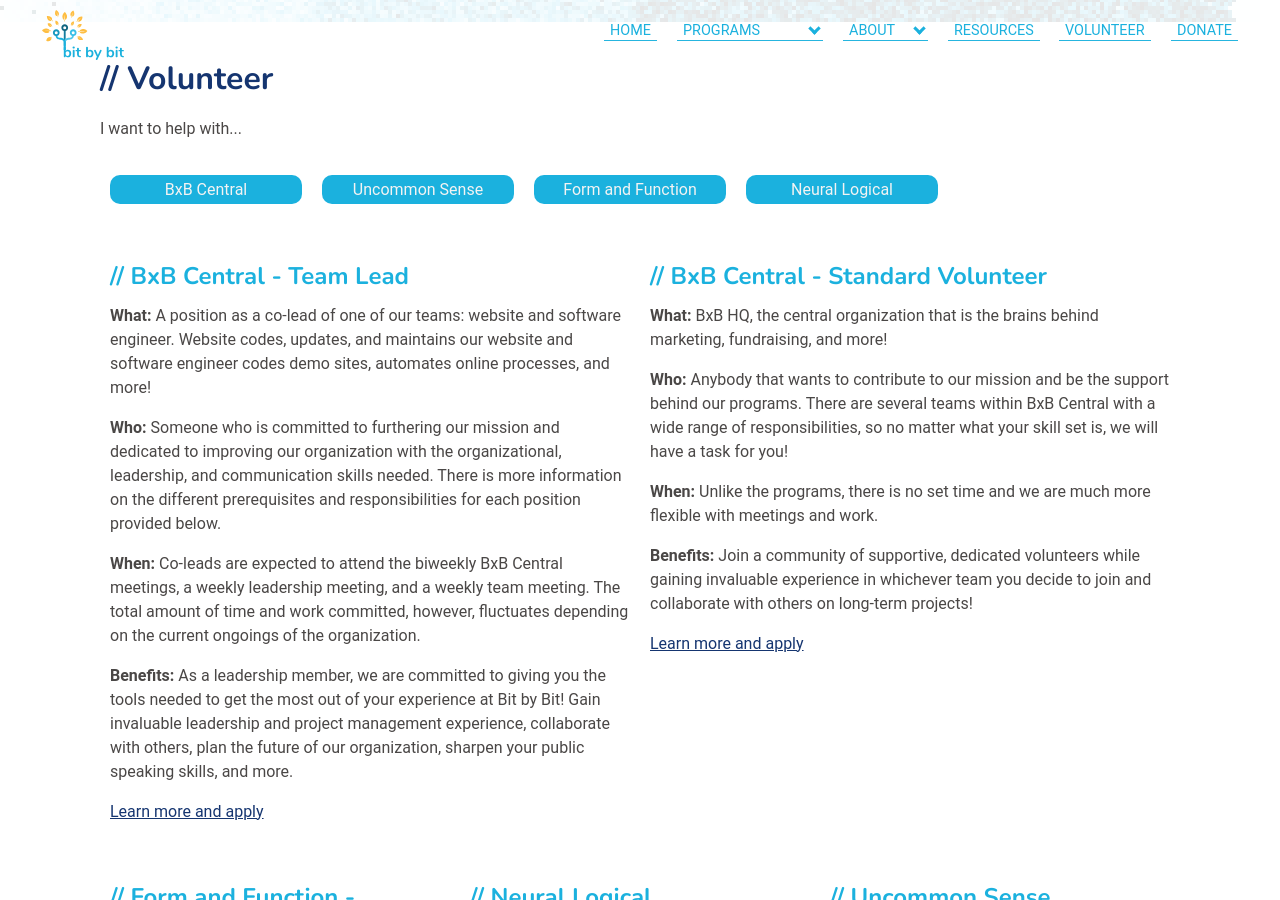
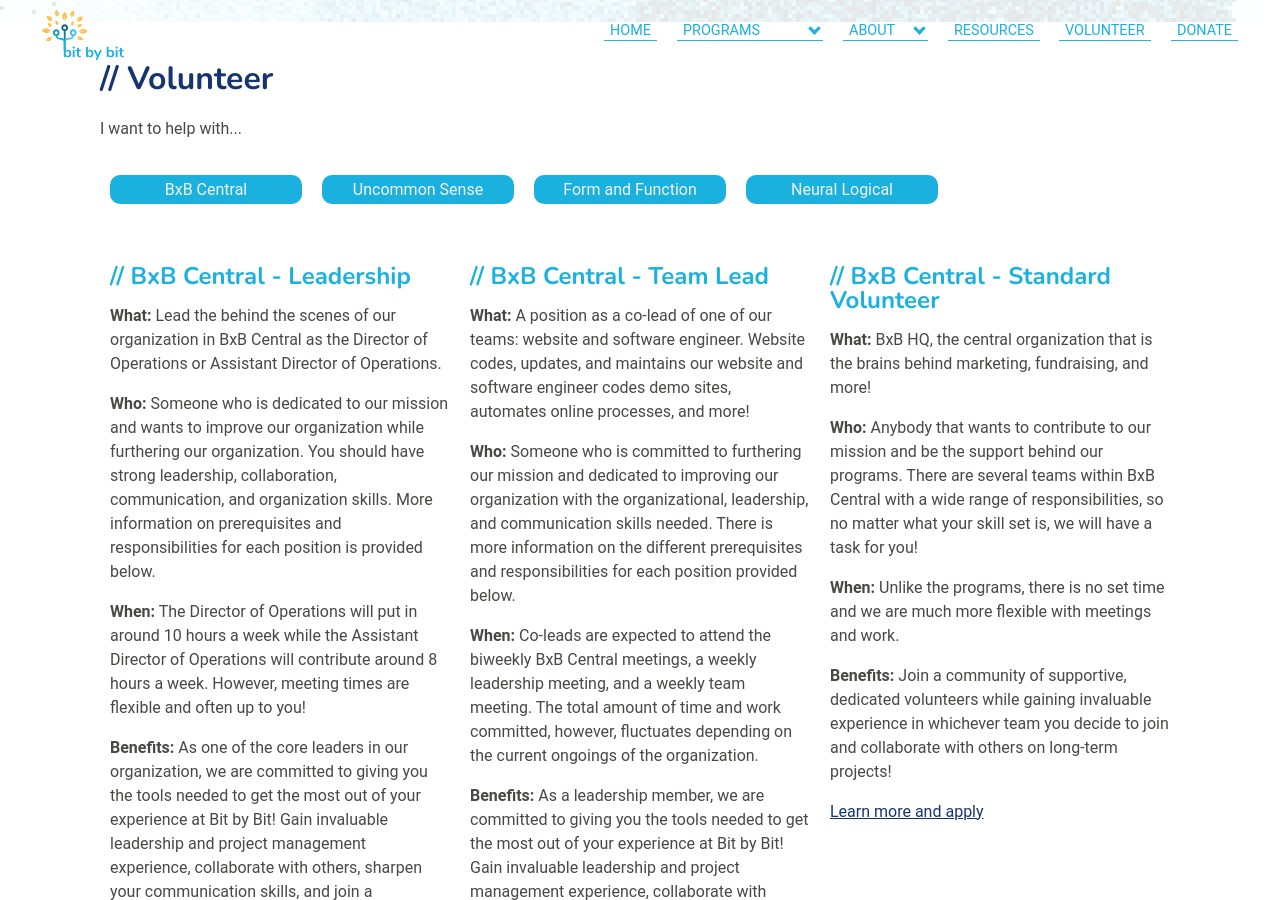
Before and after one commit to bit-by-bit-coding/bxb-website, a Jekyll site: the page built from volunteer.html, in a window 1280 px wide and 900 px high, scrolled down 343 px. Built offline with Jekyll 4.4.1, drawn with Linux system fonts in a browser that asks for light colours; nearby versions of some CDN libraries; some web fonts are replaced; some of the changed text lies outside the part shown.

Commit message:
add bxb volunteer information

```diff
--- a/volunteer.html
+++ b/volunteer.html
@@ -46,6 +46,28 @@
 
 <div class="section" id="bxbcentral">
     <div class="details-container">
+            <div class="details-item">
+                    <h2>BxB Central - Leadership</h2>
+                    <p><strong>What:</strong> Lead the behind the scenes of our organization in BxB Central
+                        as the Director of Operations or Assistant Director of Operations.
+                    </p>
+                    <p><strong>Who:</strong> Someone who is dedicated to our mission and wants to improve our organization
+                        while furthering our organization. You should have strong leadership, collaboration, communication,
+                        and organization skills. More information on prerequisites and responsibilities for each position is
+                        provided below.
+                    </p>
+                    <p><strong>When:</strong> The Director of Operations will put in around 10 hours a week while the Assistant
+                        Director of Operations will contribute around 8 hours a week. However, meeting times are flexible and
+                        often up to you!
+                    </p>
+                    <p><strong>Benefits:</strong> As one of the core leaders in our organization, we are committed to giving you
+                        the tools needed to get the most out of your experience at Bit by Bit! Gain invaluable leadership and project
+                        management experience, collaborate with others, sharpen your communication skills, and join a supportive
+                        community of volunteers! Upon successful completion in August, they will receive a bonus of $2,000.
+
+                    </p>
+                    <a href="{{ 'bbleadership.html' | relative_url | remove: '.html' }}">Learn more and apply</a>
+                </div>
         <div class="details-item">
             <h2>BxB Central - Team Lead</h2>
             <p><strong>What:</strong> A position as a co-lead of one of our teams: website and
```
Also changed, not shown: bbleadership.html (added, +162 -0 lines).
